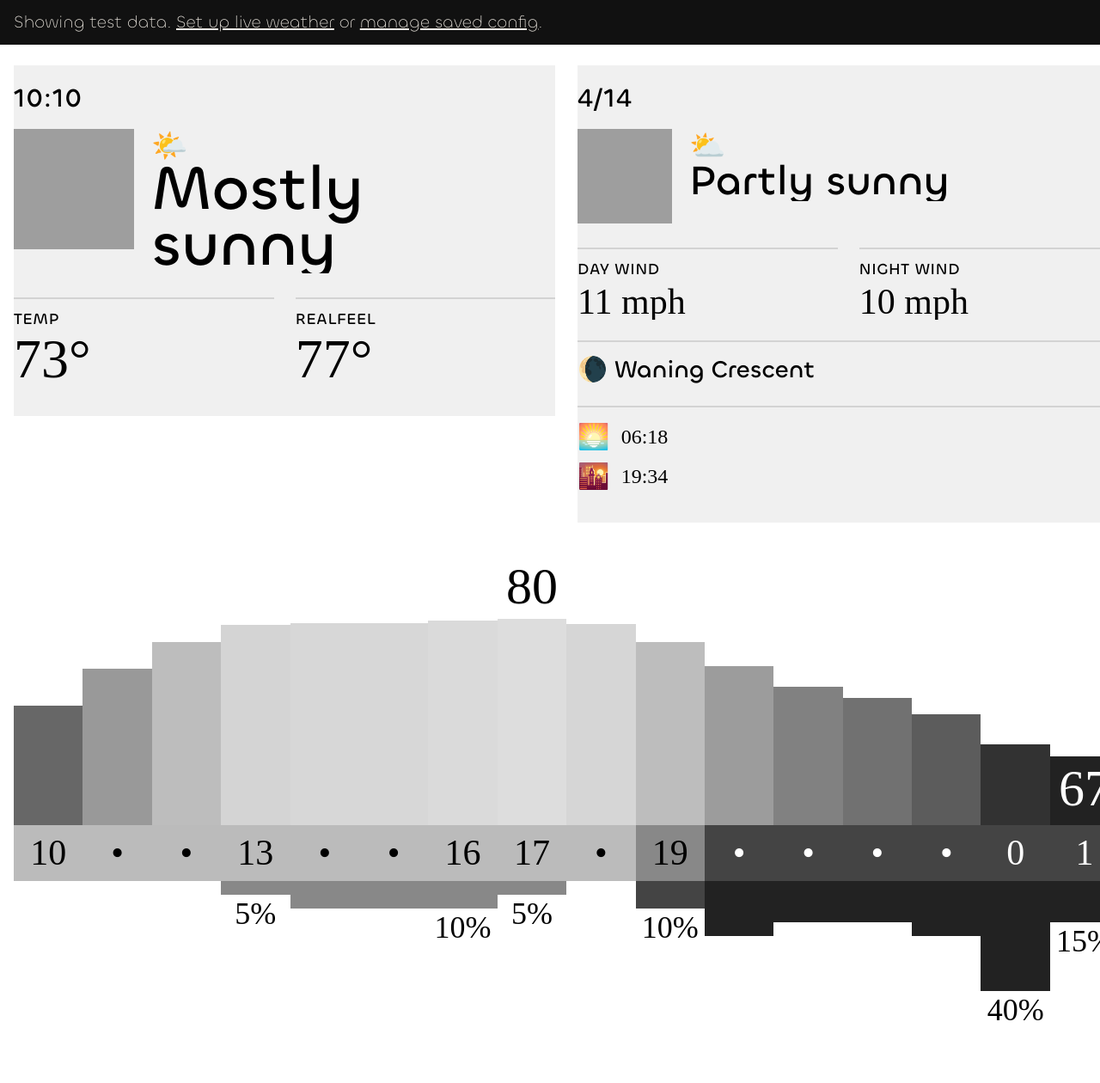
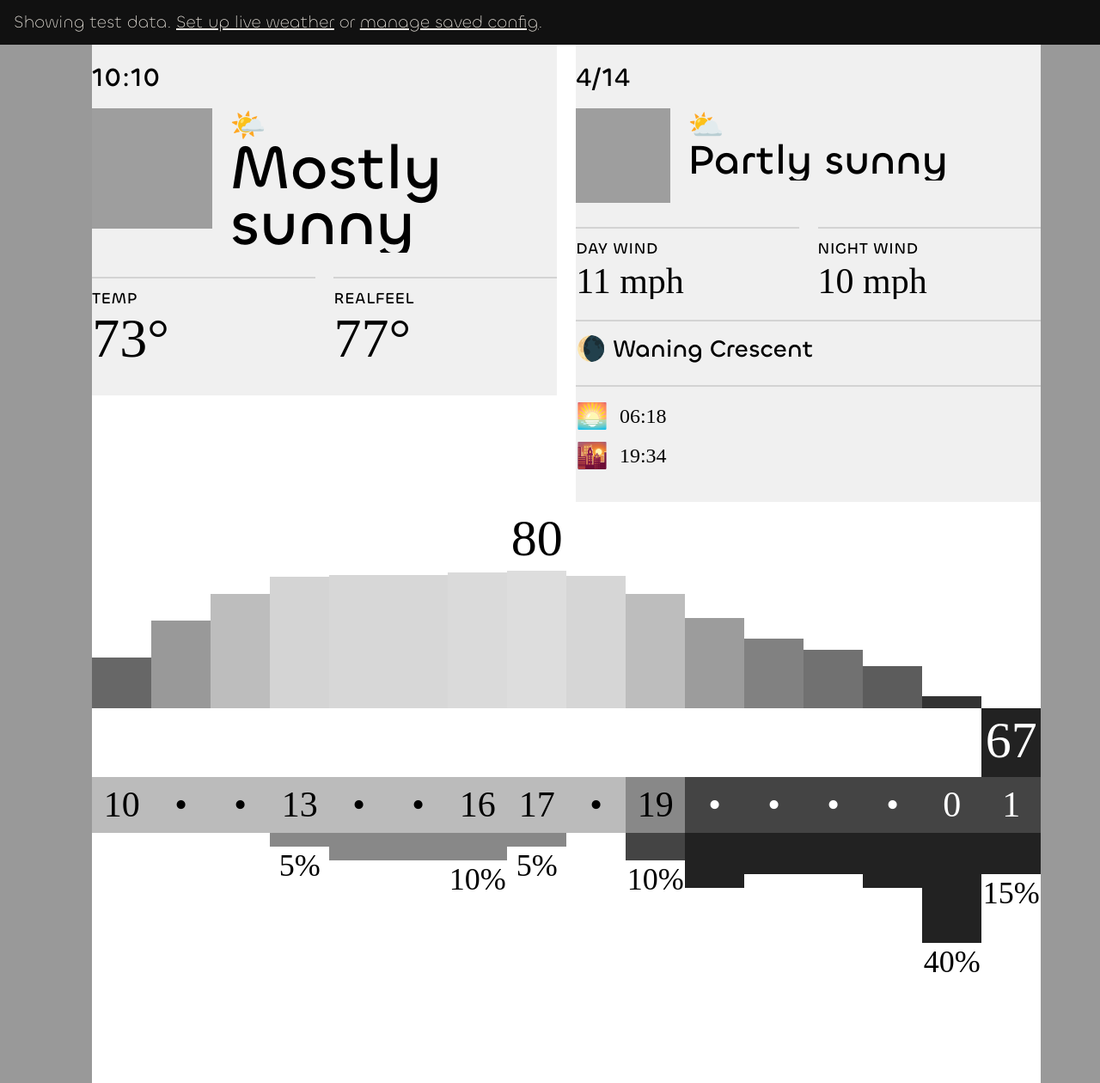
Before and after one commit to telegraham/weather-framed, a website: page docs/index.html in a window 1280 px wide. Shown: the top 1260 px of the page at 86% size. Drawn offline with Linux system fonts and the light colour scheme; grey boxes are pictures that could not be loaded; files whose address does not match are found by name; a web font is replaced by a local one.

Commit message:
make dimensions easier to debug locally

```diff
--- a/docs/styles/weather.css
+++ b/docs/styles/weather.css
@@ -1,11 +1,9 @@
 body {
+  background: #999;
   font-family: 'Chillax-Light';
 }
 
-body.dark {
-  background: black;
-  color: white;
-}
+
 
 img {
   image-rendering: -webkit-optimize-contrast;
@@ -14,7 +12,21 @@ img {
 }
 
 .wrapper {
+  background: inherit;
+  margin: 0 auto;
+  width: 1104px;
+  height: 1268;
+  background: white;
+  color: black;
+}
+
+/*.conditions, .forecast {
   padding: 0 16px;
+}
+*/
+.dark .wrapper {
+  background: black;
+  color: white;
 }
 
 .setup-banner {
@@ -30,9 +42,7 @@ img {
 }
 
 .conditions {
-  margin: 24px 0 32px;
   overflow: hidden;
-  width: 100%;
 }
 
 .now,
@@ -188,15 +198,9 @@ img {
   margin-left: 12px;
   text-align: left;
 }
-
-.forecast {
-  width: 100%;
-}
-
 .hourly {
   width: 100%;
 }
-
 .temps,
 .precips {
   height: 320px;
```
Also changed, not shown: README.md.
